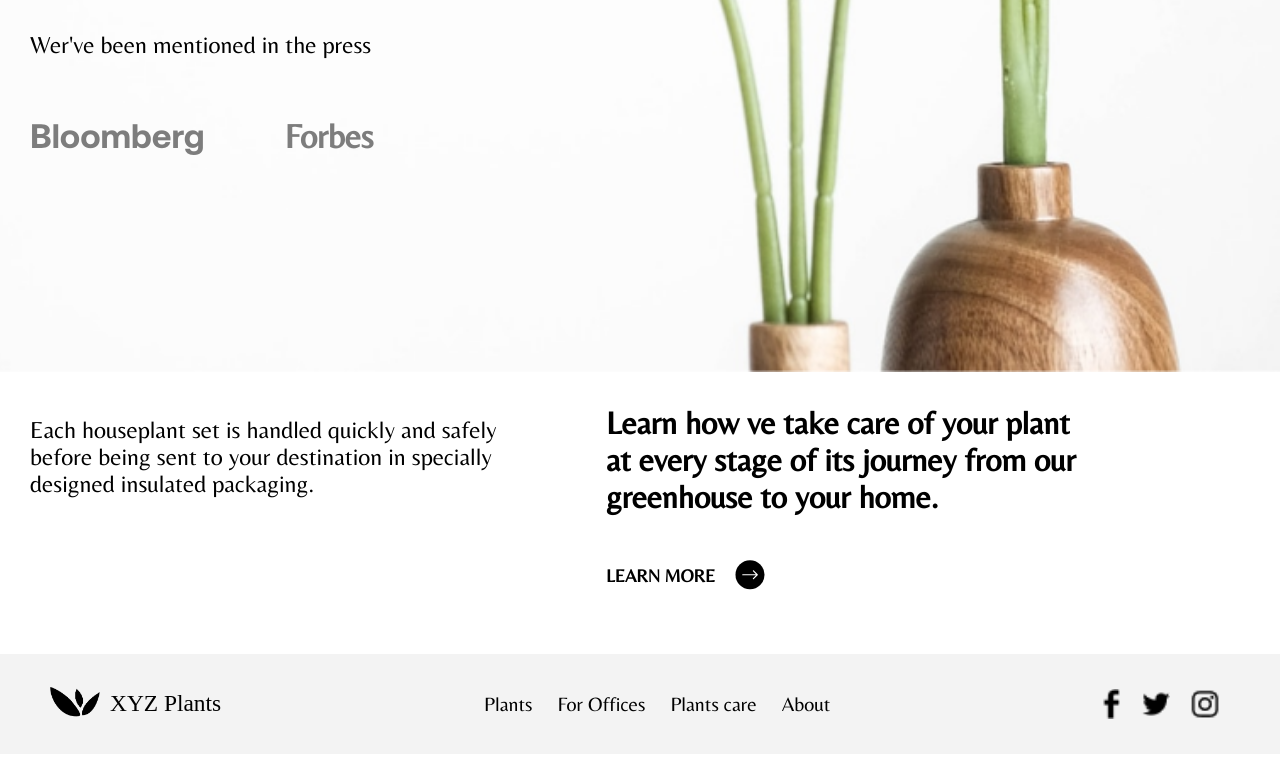
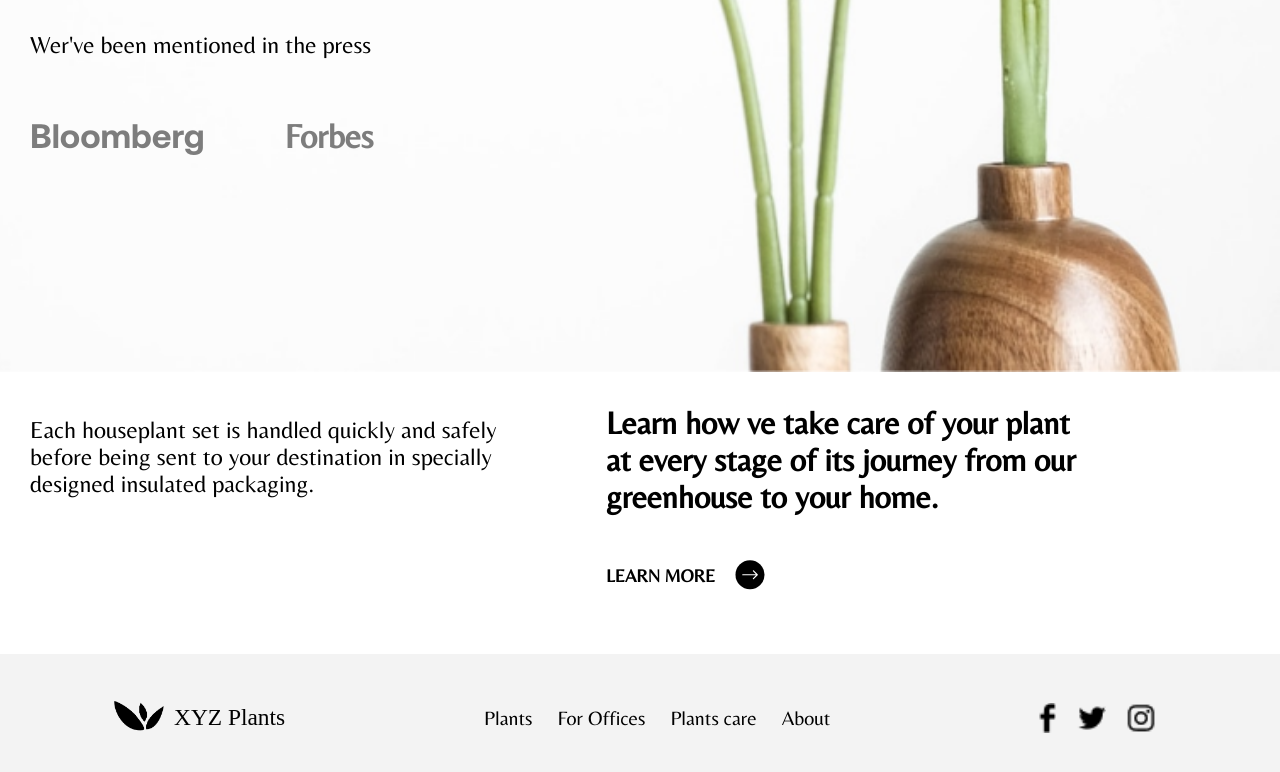
Before and after one commit to OguzhanMendi/XYZ-shopping, a plain HTML site: page index.html in a window 1280 px wide. Shown: the part 635-1407 px from the top of the page. Drawn offline with Linux system fonts and the light colour scheme.

Commit message:
Footer vh eklendi

```diff
--- a/style.css
+++ b/style.css
@@ -2,17 +2,14 @@
     font-family: bnmFontum;
     src: url(./font/Belleza-Regular.ttf);
 }
-
 @font-face {
     font-family: Lora;
     src: url(./font/Lora-VariableFont_wght.ttf);
 }
-
 @font-face {
     font-family: Aeonik;
     src: url(./font/AeonikTRIAL-Bold.otf);
 }
-
 
 button,a,p,h1,h2{
     font-family: bnmFontum;
@@ -150,9 +147,7 @@ body{
     align-items: center;
     justify-content: start;
     margin-top: 20px;
-
     font-size: 18px;
-
 }
 
 .under>img{
@@ -171,6 +166,8 @@ body{
     justify-content: space-between;
     align-items: center;
     font-size: 20px;
+    padding: 8vh;
+    box-sizing: border-box;
 
 }
 
```
